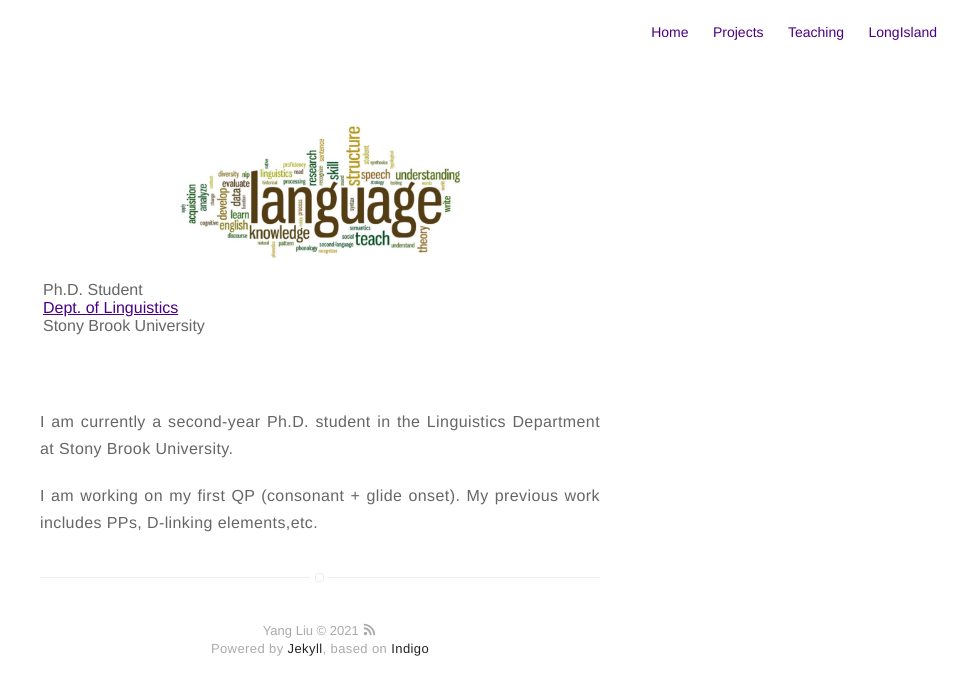
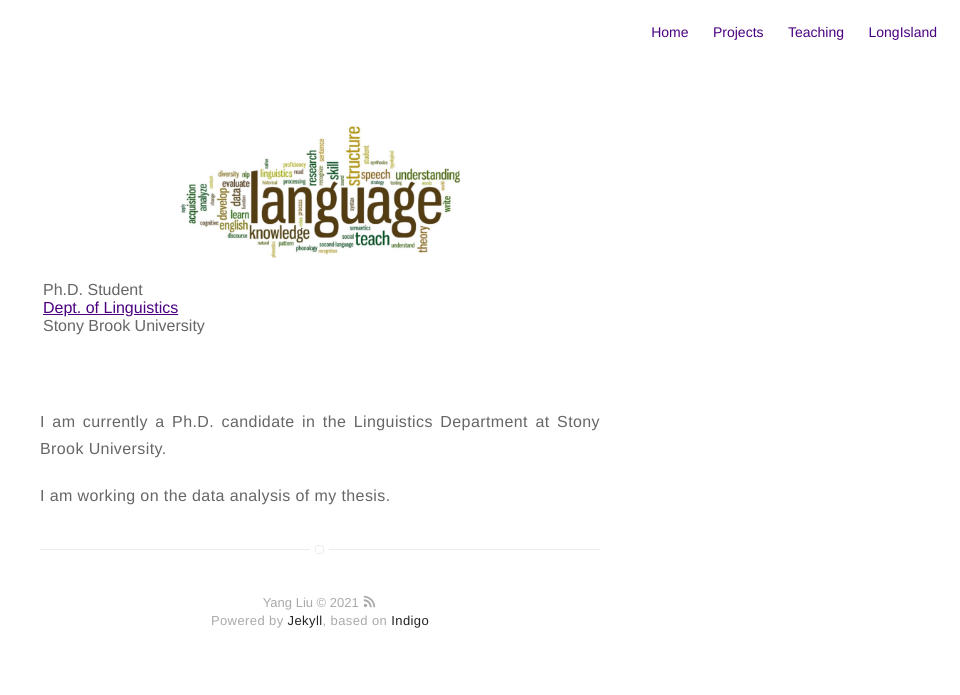
Before and after one commit to coglo/coglo.github.io, a Jekyll site: the page built from about.md, in a window 1280 px wide. Shown: the top 695 px of the page, without its empty margins (320-1280 px from the left). Built offline with Jekyll 4.4.1, drawn with Linux system fonts in a browser that asks for light colours.

Commit message:
Update about.md

```diff
--- a/about.md
+++ b/about.md
@@ -25,9 +25,9 @@ layout: page
  </tr>
 </table>
 
-<p  style="text-align:justify">I am currently a second-year Ph.D. student in the Linguistics Department at Stony Brook University.
+<p  style="text-align:justify">I am currently a Ph.D. candidate in the Linguistics Department at Stony Brook University.
 </p>
 
 <p  style="text-align:justify">
-I am working on my first QP (consonant + glide onset). My previous work includes PPs, D-linking elements,etc.
+I am working on the data analysis of my thesis.
 </p>
```
